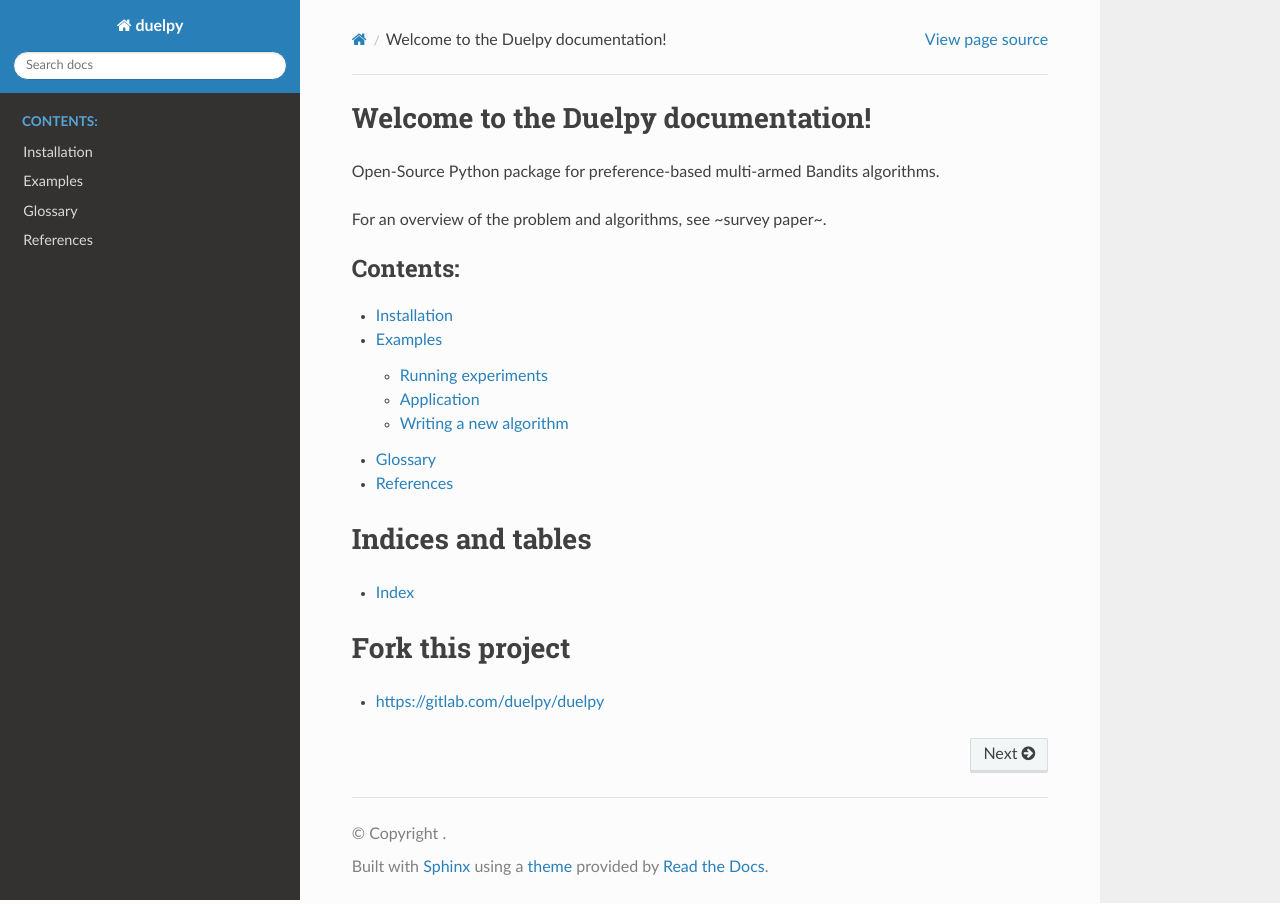
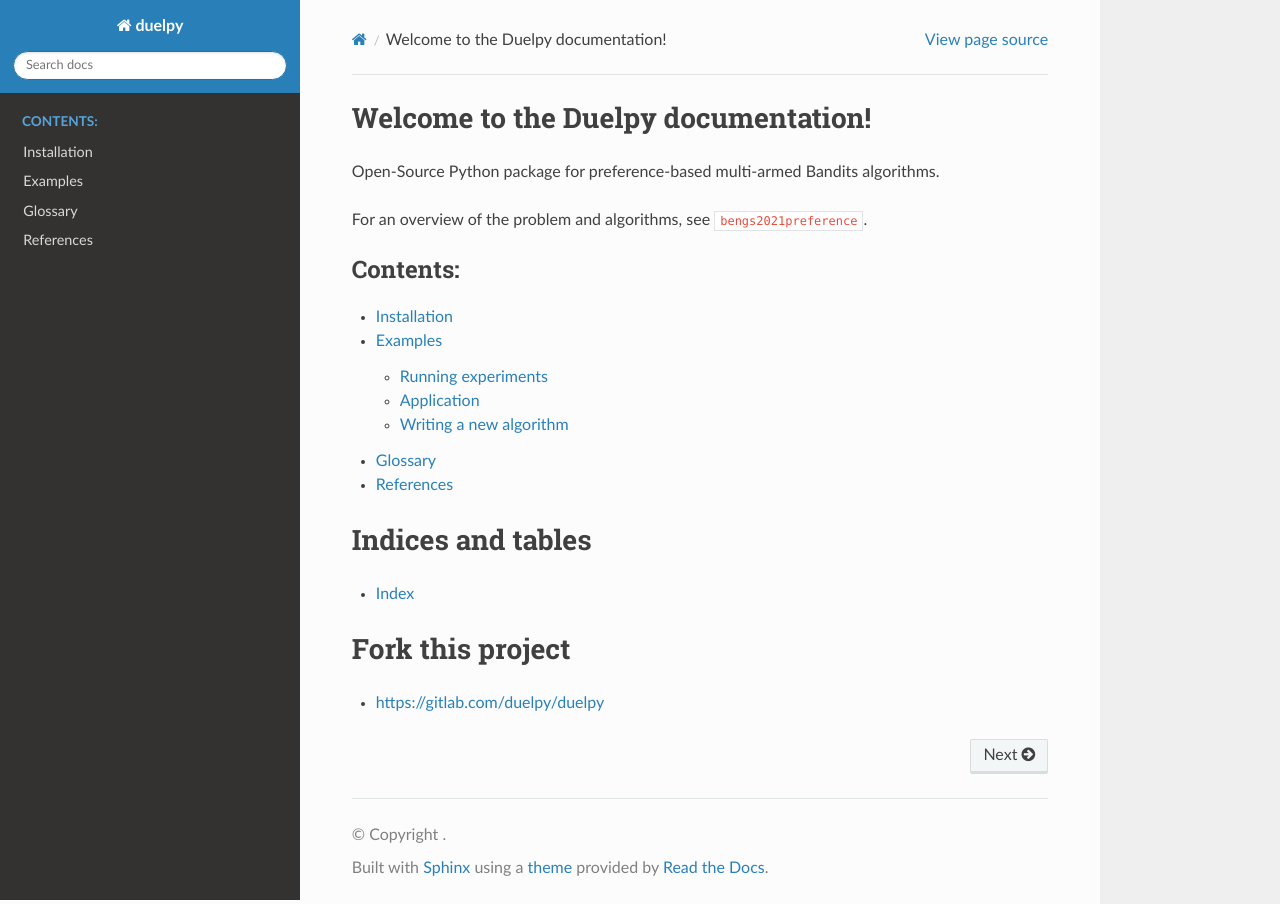
Before and after one commit to bengsV/duelpy, a Sphinx documentation site: the page built from sphinx/index.rst, in a window 1280 px wide. Built offline with Sphinx 7.4.7 and the Read the Docs theme 2.0.0, drawn with Linux system fonts in a browser that asks for light colours; pages that are not in the unit, such as notebooks, are missing from menus; cross-references to code outside the pages are shown as plain code; some of the changed lines change nothing that is shown.

Commit message:
Cite the updated survey paper

```diff
--- a/sphinx/index.rst
+++ b/sphinx/index.rst
@@ -3,7 +3,7 @@
 =====================================
 Open-Source Python package for preference-based multi-armed Bandits algorithms.
 
-For an overview of the problem and algorithms, see ~survey paper~.
+For an overview of the problem and algorithms, see :cite:`bengs2021preference`.
 
 .. toctree::
    :maxdepth: 4
--- a/sphinx/refs.bib
+++ b/sphinx/refs.bib
@@ -203,3 +203,12 @@
   pages={1079--1105},
   year={2006}
 }
+@article{bengs2021preference,
+  title={Preference-based Online Learning with Dueling Bandits: A Survey},
+  author={Bengs, Viktor and Busa-Fekete, R{\'o}bert and El Mesaoudi-Paul, Adil and H{\"u}llermeier, Eyke},
+  journal={Journal of Machine Learning Research},
+  volume={22},
+  number={7},
+  pages={1--108},
+  year={2021}
+}
```
